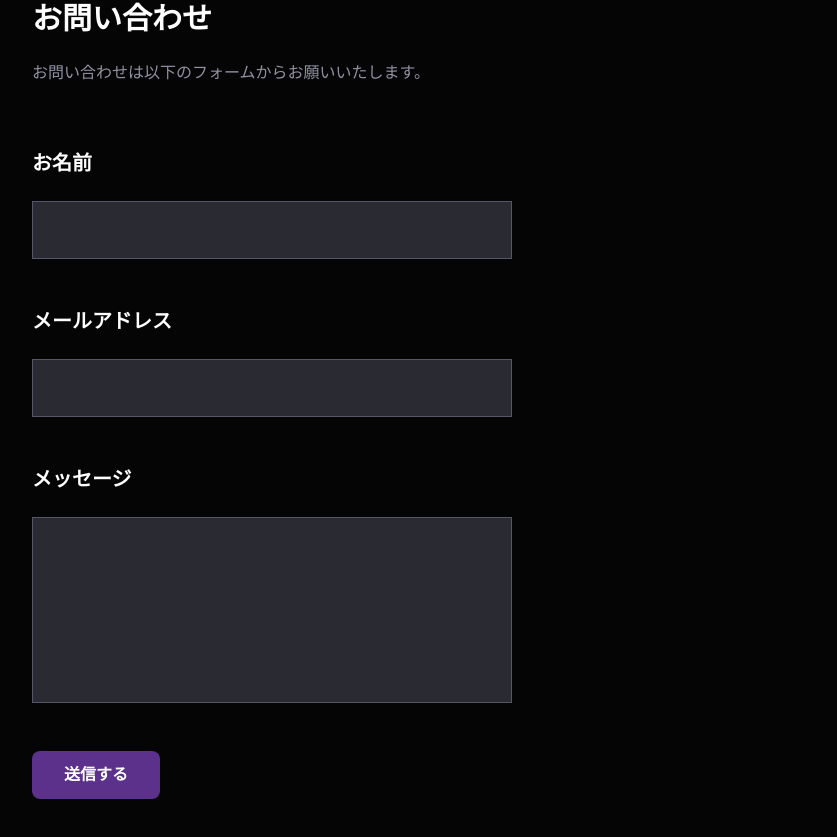
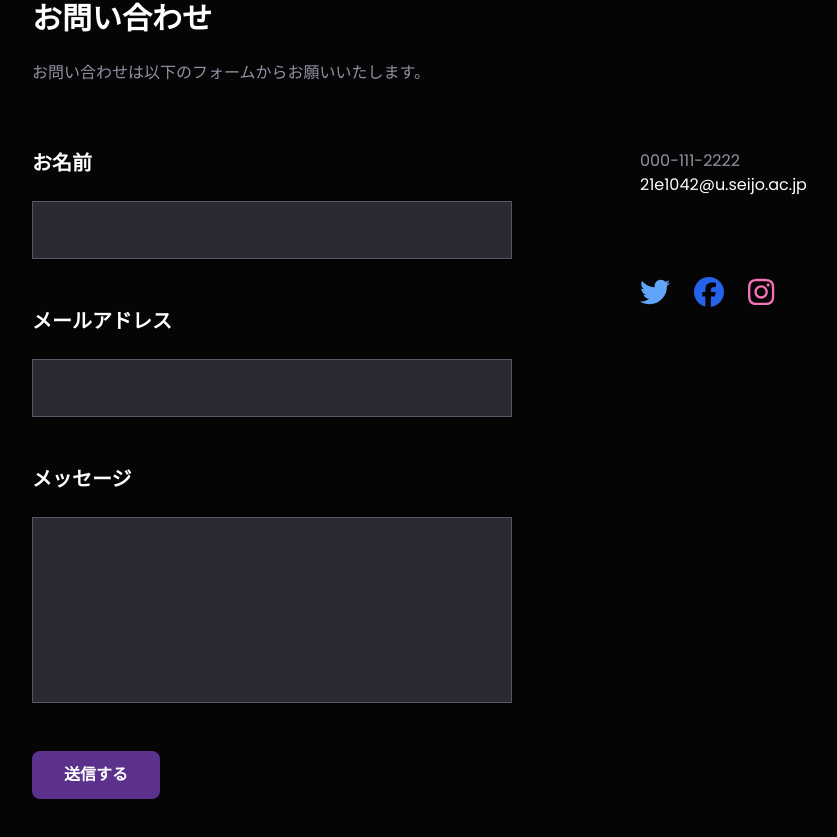
Before and after one commit to Yuto299/Tailwind-css-nyuumon2, a React (Vite) app: page / in a window 1280 px wide. Shown: the part 3309-4146 px from the top of the page, without its empty margins (64-901 px from the left). Built offline with nearby package versions, Linux system fonts and the light colour scheme.

Commit message:
お問い合わせ欄完成

```diff
--- a/src/App.jsx
+++ b/src/App.jsx
@@ -8,7 +8,7 @@ import portfolio3 from './images/portfolio3.jpg';
 import portfolio4 from './images/portfolio4.jpg';
 import portfolio5 from './images/portfolio5.jpg';
 import portfolio6 from './images/portfolio6.jpg';
-import { faCss, faHtml5, faJs } from '@fortawesome/free-brands-svg-icons';
+import { faCss, faFacebook, faHtml5, faInstagram, faJs, faTwitter } from '@fortawesome/free-brands-svg-icons';
 
 export const App = () => {
   return (
@@ -183,6 +183,22 @@ export const App = () => {
                 送信する
               </button>
             </div>
+            <div>
+              <p className='text-secondary'>000-111-2222</p>
+              <a href='mailto:21e1042@u.seijo.ac.jp'>21e1042@u.seijo.ac.jp</a>
+              {/* SNS */}
+              <div className='mt-20 space-x-6'>
+                <a href='#'>
+                  <FontAwesomeIcon icon={faTwitter} className='text-3xl text-blue-400' />
+                </a>
+                <a href='#'>
+                  <FontAwesomeIcon icon={faFacebook} className='text-3xl text-blue-600' />
+                </a>
+                <a href='#'>
+                  <FontAwesomeIcon icon={faInstagram} className='text-3xl text-pink-400' />
+                </a>
+              </div>
+            </div>
           </div>
         </section>
       </div>
```
